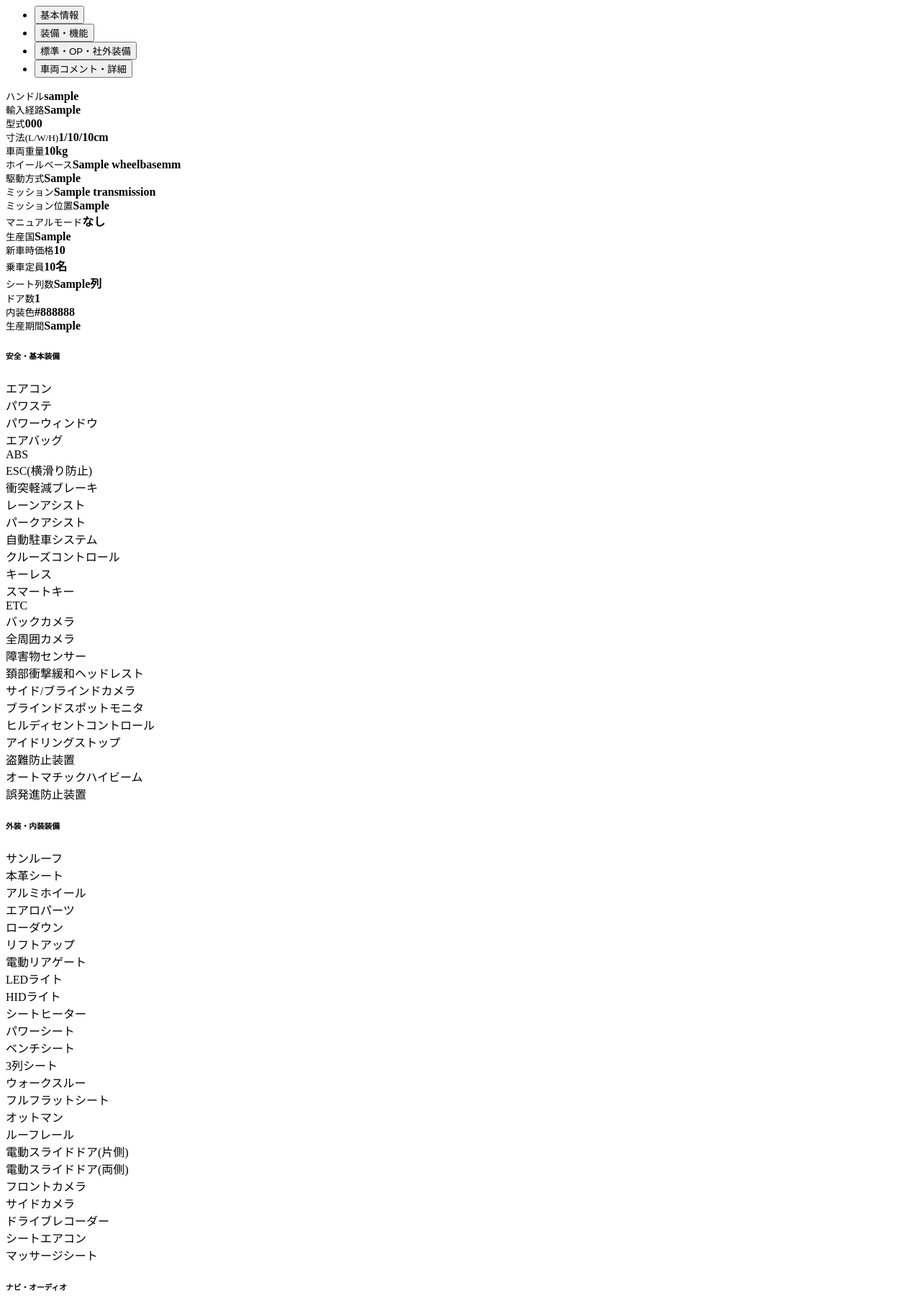
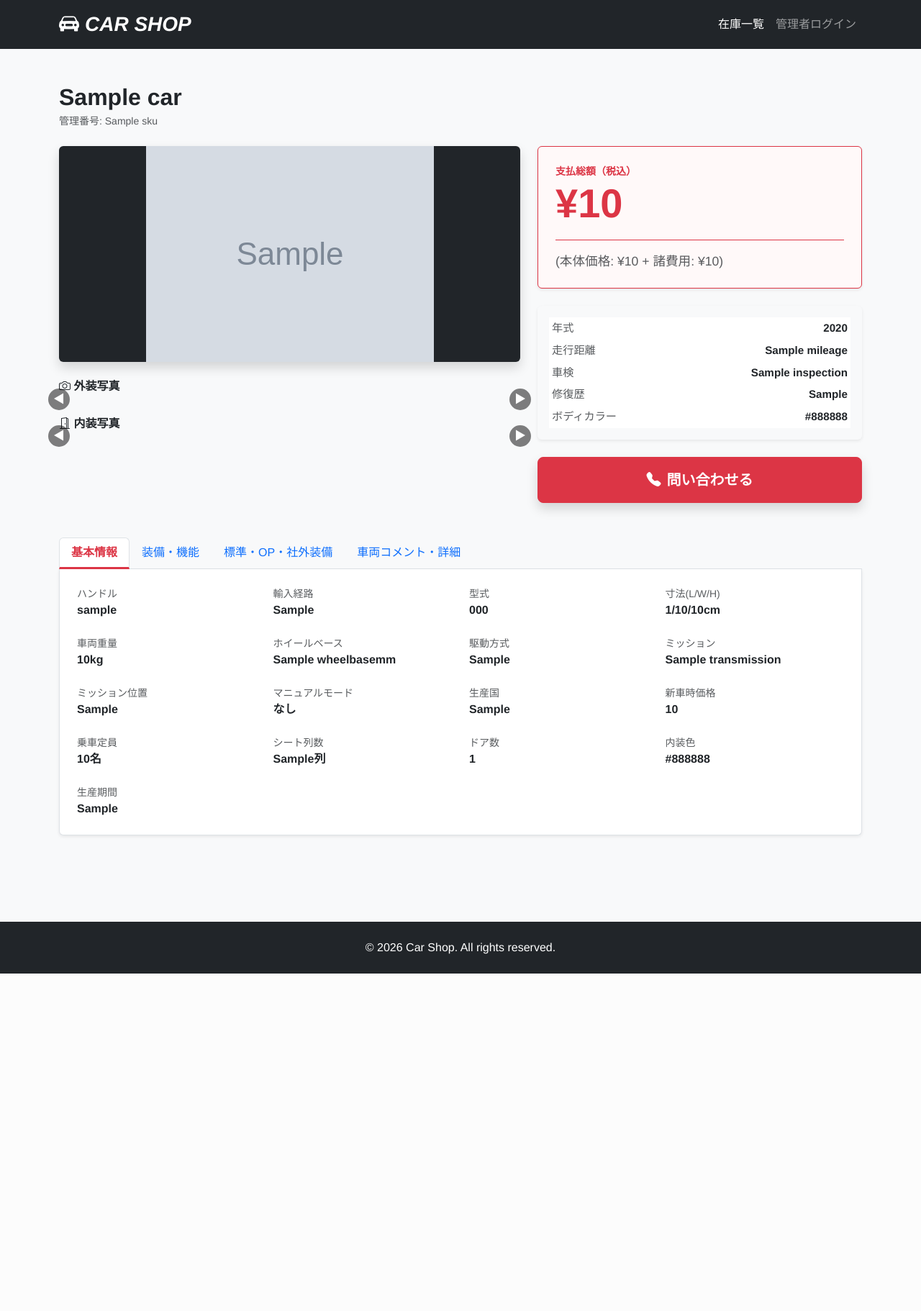
Before and after one commit to shinyaokubo-ai/car_shop, a Django app: template cars/templates/cars/car_detail.html in a window 1280 px wide. Shown: the top 1822 px of the page at 72% size. After the commit the page ends 1353 px from the top, so only its background shows below. Run offline with Django 5.2, Linux system fonts and the light colour scheme; the template is opened without the code that fills it: most values are stand-ins (such as "Sample title", 1, 10 or a date in 2020); grey boxes marked "Sample" are stand-in pictures.

Commit message:
項目削除

```diff
--- a/cars/templates/cars/car_detail.html
+++ b/cars/templates/cars/car_detail.html
@@ -1,4 +1,93 @@
-<ul class="nav nav-tabs mb-0" id="carTab" role="tablist">
+{% extends 'base.html' %}
+{% load humanize %}
+
+{% block content %}
+<style>
+    /* タイルマスのデザイン */
+    .eq-grid { display: grid; grid-template-columns: repeat(auto-fill, minmax(130px, 1fr)); gap: 8px; margin-bottom: 20px; }
+    .eq-tile { padding: 8px 4px; border-radius: 4px; text-align: center; font-size: 0.75rem; font-weight: bold; border: 1px solid #e0e0e0; }
+    .eq-on { background-color: #fff3e0; color: #ef6c00; border-color: #ffe0b2; }
+    .eq-off { background-color: #ffffff; color: #ced4da; }
+
+    /* 写真スクロール設定 */
+    .photo-scroll-container { position: relative; display: flex; align-items: center; }
+    .photo-row { display: flex; overflow-x: auto; scroll-behavior: smooth; gap: 8px; scrollbar-width: none; }
+    .photo-row::-webkit-scrollbar { display: none; }
+    .photo-item { flex: 0 0 calc(100% / 6 - 8px); min-width: 100px; cursor: pointer; transition: opacity 0.2s; }
+    .photo-item:hover { opacity: 0.7; }
+    .scroll-btn { position: absolute; top: 50%; transform: translateY(-50%); background: rgba(0,0,0,0.5); color: white; border: none; border-radius: 50%; width: 30px; height: 30px; z-index: 10; }
+    .btn-next { right: -15px; } .btn-prev { left: -15px; }
+
+    .nav-tabs .nav-link.active { color: #dc3545; font-weight: bold; border-bottom: 3px solid #dc3545; }
+</style>
+
+<div class="container py-4">
+    <div class="mb-4">
+        <h1 class="h2 fw-bold mb-1">{{ car.title }}</h1>
+        <p class="text-muted small">管理番号: {{ car.sku }}</p>
+    </div>
+
+    <div class="row g-4 mb-5">
+        <div class="col-lg-7">
+            <div class="main-image mb-4 shadow rounded overflow-hidden bg-dark text-center">
+                {% if car.get_main_image_url %}
+                    <img id="mainDisplayImage" src="{{ car.get_main_image_url }}" class="img-fluid" style="max-height: 500px;">
+                {% endif %}
+            </div>
+
+            <h6 class="fw-bold mt-4 mb-2"><i class="bi bi-camera"></i> 外装写真</h6>
+            <div class="photo-scroll-container mb-4">
+                <button class="scroll-btn btn-prev" onclick="scrollRow('exterior', -200)">◀</button>
+                <div class="photo-row" id="exterior-row">
+                    {% for img in car.images.all %}{% if img.image_type == 'exterior' or img.image_type == '外装' %}
+                        <div class="photo-item" onclick="changeImage('{{ img.image.url }}')">
+                            <img src="{{ img.image.url }}" class="img-fluid rounded border shadow-sm" style="height: 80px; width: 100%; object-fit: cover;">
+                        </div>
+                    {% endif %}{% endfor %}
+                </div>
+                <button class="scroll-btn btn-next" onclick="scrollRow('exterior', 200)">▶</button>
+            </div>
+
+            <h6 class="fw-bold mb-2"><i class="bi bi-door-open"></i> 内装写真</h6>
+            <div class="photo-scroll-container">
+                <button class="scroll-btn btn-prev" onclick="scrollRow('interior', -200)">◀</button>
+                <div class="photo-row" id="interior-row">
+                    {% for img in car.images.all %}{% if img.image_type == 'interior' or img.image_type == '内装' %}
+                        <div class="photo-item" onclick="changeImage('{{ img.image.url }}')">
+                            <img src="{{ img.image.url }}" class="img-fluid rounded border shadow-sm" style="height: 80px; width: 100%; object-fit: cover;">
+                        </div>
+                    {% endif %}{% endfor %}
+                </div>
+                <button class="scroll-btn btn-next" onclick="scrollRow('interior', 200)">▶</button>
+            </div>
+        </div>
+
+        <div class="col-lg-5">
+            <div class="p-4 mb-4 rounded border border-danger shadow-sm" style="background-color: #fff9f9;">
+                <p class="text-danger mb-0 small fw-bold">支払総額（税込）</p>
+                <div class="text-danger fw-bold display-4">¥{{ car.price_total|intcomma }}</div>
+                <p class="mb-0 text-muted border-top border-danger pt-3 mt-3" style="font-size: 1.1rem;">
+                    (本体価格: ¥{{ car.price_vehicle|intcomma }} + 諸費用: ¥{{ car.price_misc|intcomma }})
+                </p>
+            </div>
+
+            <div class="p-3 mb-4 bg-light rounded shadow-sm">
+                <table class="table table-sm table-borderless mb-0" style="font-size: 0.95rem;">
+                    <tr><th class="text-muted fw-normal">年式</th><td class="text-end fw-bold">{{ car.registration_year }}</td></tr>
+                    <tr><th class="text-muted fw-normal">走行距離</th><td class="text-end fw-bold">{{ car.mileage }}</td></tr>
+                    <tr><th class="text-muted fw-normal">車検</th><td class="text-end fw-bold">{{ car.inspection }}</td></tr>
+                    <tr><th class="text-muted fw-normal">修復歴</th><td class="text-end fw-bold">{{ car.repair_history }}</td></tr>
+                    <tr><th class="text-muted fw-normal">ボディカラー</th><td class="text-end fw-bold">{{ car.body_color }}</td></tr>
+                </table>
+            </div>
+
+            <div class="d-grid gap-2">
+                <a href="tel:03-XXXX-XXXX" class="btn btn-danger btn-lg fw-bold py-3 shadow"><i class="bi bi-telephone-fill me-2"></i>問い合わせる</a>
+            </div>
+        </div>
+    </div>
+
+    <ul class="nav nav-tabs mb-0" id="carTab" role="tablist">
         <li class="nav-item"><button class="nav-link active" data-bs-toggle="tab" data-bs-target="#spec">基本情報</button></li>
         <li class="nav-item"><button class="nav-link" data-bs-toggle="tab" data-bs-target="#equipment">装備・機能</button></li>
         <li class="nav-item"><button class="nav-link" data-bs-toggle="tab" data-bs-target="#extra-equipment">標準・OP・社外装備</button></li>
@@ -163,3 +252,10 @@
             {% endif %}
         </div>
     </div>
+</div>
+
+<script>
+    function changeImage(url) { document.getElementById('mainDisplayImage').src = url; }
+    function scrollRow(type, amount) { document.getElementById(type + '-row').scrollBy({ left: amount, behavior: 'smooth' }); }
+</script>
+{% endblock %}
```
